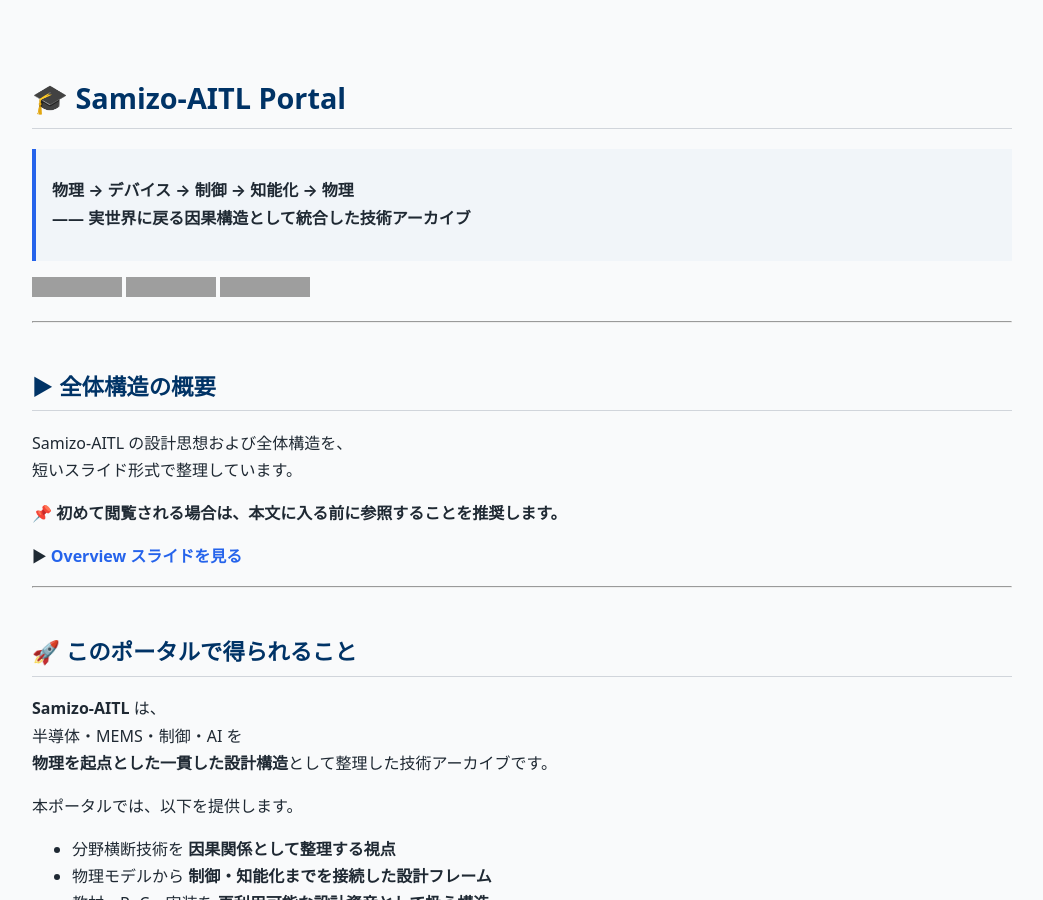
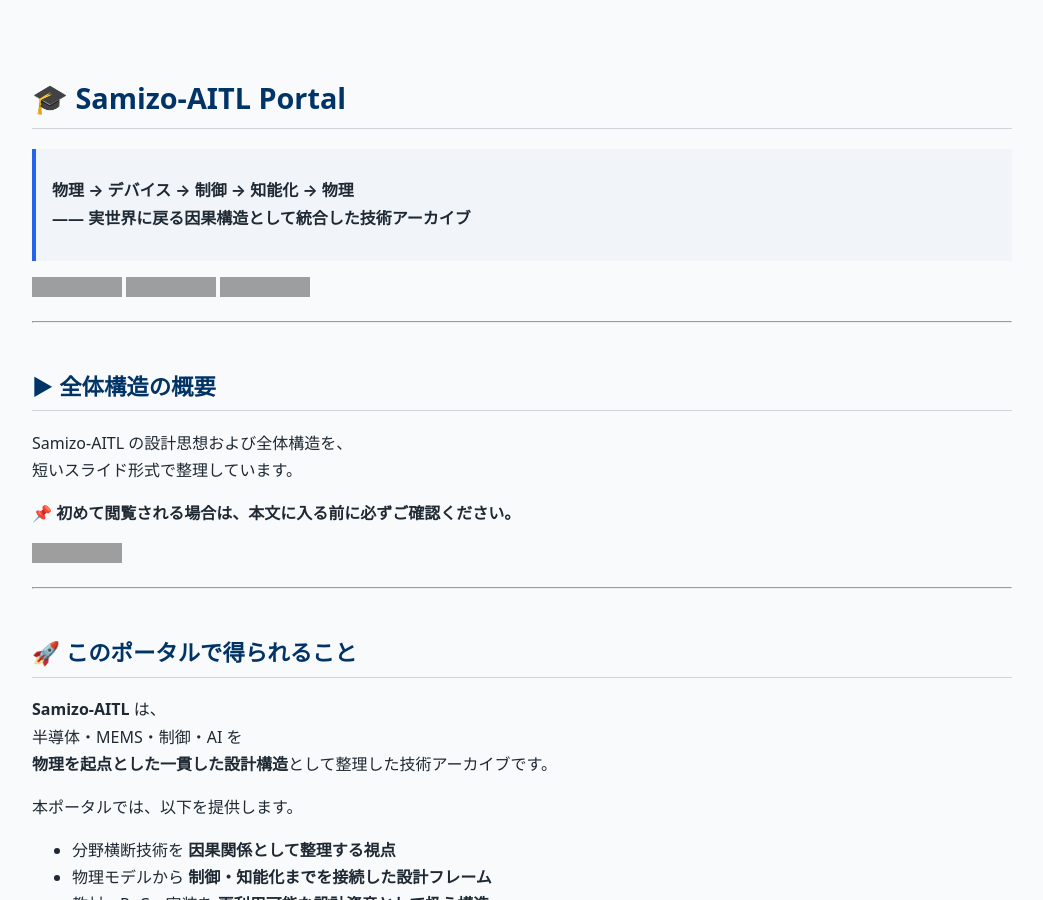
Before and after one commit to Samizo-AITL/Samizo-AITL.github.io, a Jekyll site: the page built from portal/index.md, in a window 1280 px wide and 900 px high. Shown: the whole window, without its empty margins (118-1161 px from the left). Built offline with Jekyll 4.4.1, drawn with Linux system fonts in a browser that asks for light colours; our own code applies the rules of GitHub Pages for plain Markdown files; grey boxes are pictures that could not be loaded.

Commit message:
Update index.md

```diff
--- a/portal/index.md
+++ b/portal/index.md
@@ -13,9 +13,9 @@
 Samizo-AITL の設計思想および全体構造を、
 短いスライド形式で整理しています。
 
-📌 **初めて閲覧される場合は、本文に入る前に参照することを推奨します。**
+📌 **初めて閲覧される場合は、本文に入る前に必ずご確認ください。**
 
-▶ **[Overview スライドを見る](https://samizo-aitl.github.io/about/marp/samizo-aitl-presentation.html)**
+[![Overview Slides](https://img.shields.io/badge/Overview-Slides-blue?style=for-the-badge&logo=github)](https://samizo-aitl.github.io/about/marp/samizo-aitl-presentation.html)
 
 ----
 
@@ -241,12 +241,12 @@ Samizo-AITL/
 - **0.25µm DRAM (1998)**
   プロセス統合・リーク支配・Pause / Disturb 不良・Bin戦略
   → 歩留まり回復と限界の顕在化
-  🔗 [Open DRAM 0.25µm Case](https://samizo-aitl.github.io/Edusemi-Plus/archive/legacy/dram_025um/)
+  🔗 [**Open DRAM 0.25µm Case**](https://samizo-aitl.github.io/Edusemi-Plus/archive/legacy/dram_025um/)
 
 - **VSRAM (Pseudo-SRAM, 2001)**
   DRAM派生アーキテクチャをモバイル条件（90 °C）で運用した境界事例
   → 技術的成功と戦略的撤退
-  🔗 [Open VSRAM Case](https://samizo-aitl.github.io/Edusemi-Plus/archive/legacy/vsram_2001/)
+  🔗 [**Open VSRAM Case**](https://samizo-aitl.github.io/Edusemi-Plus/archive/legacy/vsram_2001/)
 
 👉 「なぜ AI や制御は**現実を無視できない**のか」を、
 実在した **製造・テスト・市場判断の連鎖**から理解するための資料群です。
```
